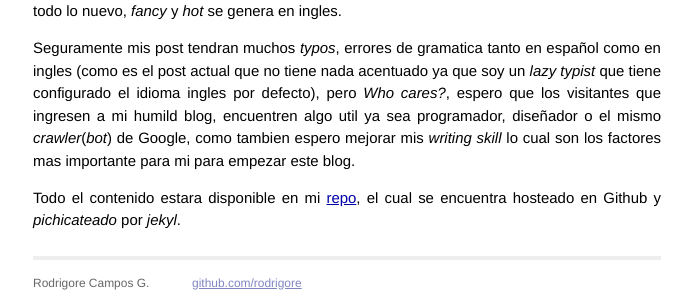
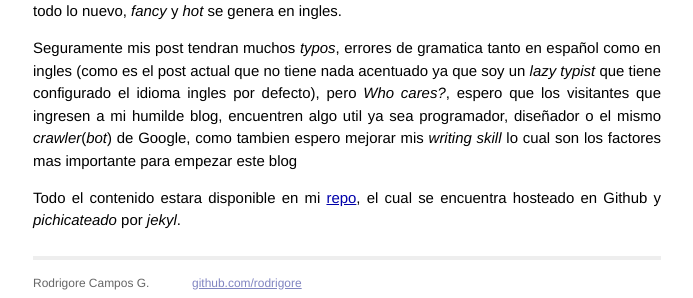
Before and after one commit to rodrigore/rodrigore.github.io, a Jekyll site: the page built from _posts/2014-01-24-hello-mundo.md, in a window 1280 px wide. Shown: the part 538-836 px from the top of the page, without its empty margins (293-986 px from the left). Built offline with Jekyll 4.4.1, drawn with Linux system fonts in a browser that asks for light colours.

Commit message:
Fix typo humild

```diff
--- a/_posts/2014-01-24-hello-mundo.md
+++ b/_posts/2014-01-24-hello-mundo.md
@@ -10,6 +10,6 @@ Lo que me motivo nuevamente a comenzar el Blog es que esta semana he creado, jun
 
 A modo de explicacion de el titulo de mi primer post, el cual es una mezcla entre ingles y español, es que espero escribir ciertos post en ingles y otros en español (como tambien combinar en un mismo post los idiomas), debido a que uno de mis objetivos es practicar mis habilidades de *writing*, difundir conocimiento en mi lengua española, ya que practicamente todo lo nuevo, *fancy* y *hot* se genera en ingles.
 
-Seguramente mis post tendran muchos *typos*, errores de gramatica tanto en español como en ingles (como es el post actual que no tiene nada acentuado ya que soy un *lazy typist* que tiene configurado el idioma ingles por defecto), pero *Who cares?*, espero que los visitantes que ingresen a mi humild blog, encuentren algo util ya sea programador, diseñador o el mismo *crawler*(*bot*) de Google, como tambien espero mejorar mis *writing skill* lo cual son los factores mas importante para mi para empezar este blog.
+Seguramente mis post tendran muchos *typos*, errores de gramatica tanto en español como en ingles (como es el post actual que no tiene nada acentuado ya que soy un *lazy typist* que tiene configurado el idioma ingles por defecto), pero *Who cares?*, espero que los visitantes que ingresen a mi humilde blog, encuentren algo util ya sea programador, diseñador o el mismo *crawler*(*bot*) de Google, como tambien espero mejorar mis *writing skill* lo cual son los factores mas importante para empezar este blog
 
 Todo el contenido estara disponible en mi [repo](https://github.com/rodrigore/rodrigore.github.io), el cual se encuentra hosteado en Github y *pichicateado* por *jekyl*.
```
